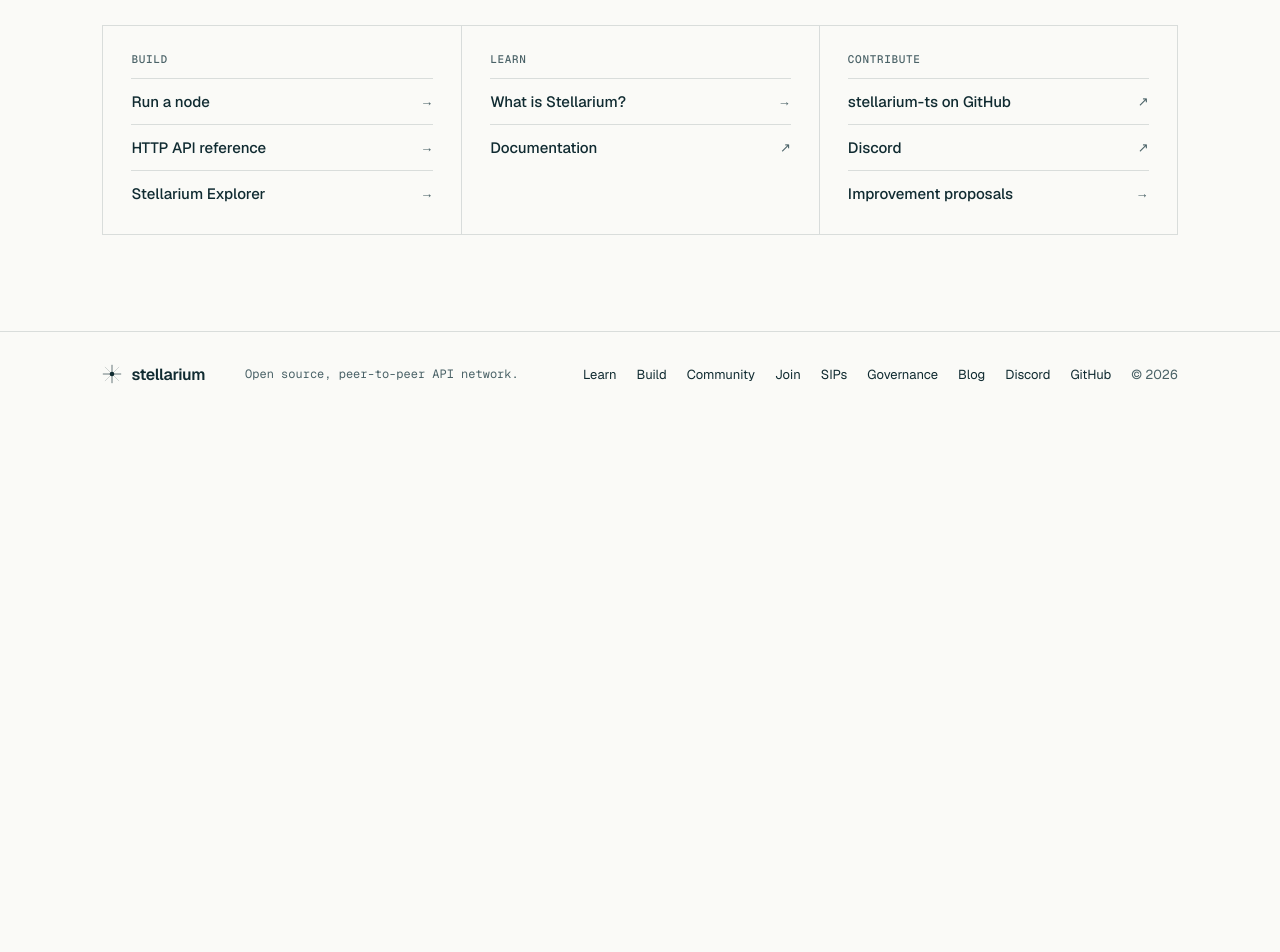
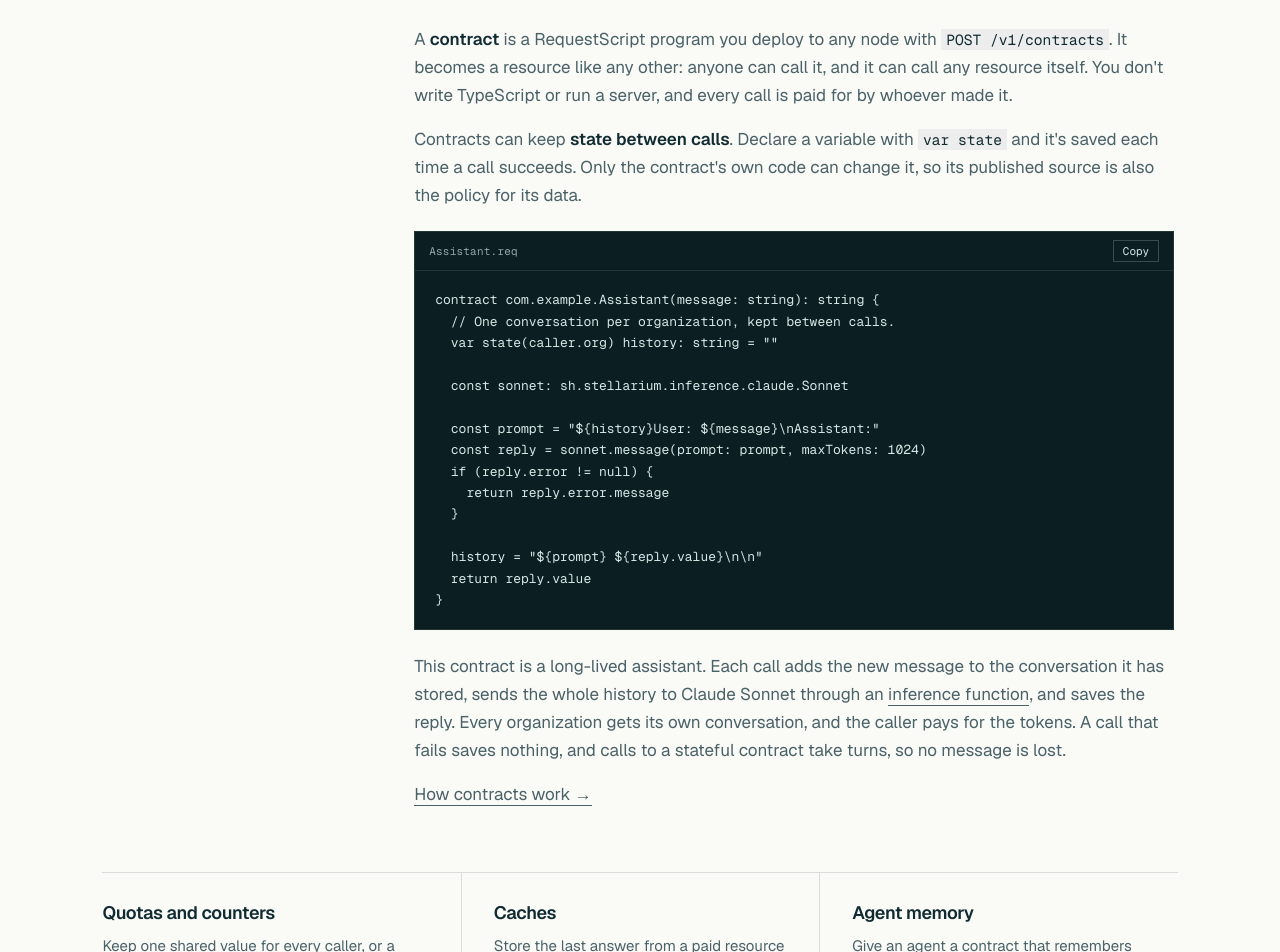
Before and after one commit to qualletio/stellarium-web, a Next.js app: page / in a window 1280 px wide. Shown: the part 2980-3932 px from the top of the page. Before the commit the page ends 3397 px from the top, so only its background shows below. Built offline with nearby package versions, Linux system fonts and the light colour scheme.

Commit message:
Contracts

```diff
--- a/app/page.tsx
+++ b/app/page.tsx
@@ -45,6 +45,28 @@ const manifest = `paymentManifest: {
   costMicroUsd: 10000, // $0.01 per call
 }`;
 
+const stateful = `contract com.example.Assistant(message: string): string {
+  // One conversation per organization, kept between calls.
+  var state(caller.org) history: string = ""
+
+  const sonnet: sh.stellarium.inference.claude.Sonnet
+
+  const prompt = "\${history}User: \${message}\\nAssistant:"
+  const reply = sonnet.message(prompt: prompt, maxTokens: 1024)
+  if (reply.error != null) {
+    return reply.error.message
+  }
+
+  history = "\${prompt} \${reply.value}\\n\\n"
+  return reply.value
+}`;
+
+const appPatterns = [
+  { title: "Quotas and counters", text: "Keep one shared value for every caller, or a copy per organization with state(caller.org). The caller is verified, so no one can read or spend another organization's count." },
+  { title: "Caches", text: "Store the last answer from a paid resource and return it until it goes stale, so callers pay for one upstream call instead of many." },
+  { title: "Agent memory", text: "Give an agent a contract that remembers what it learned between runs, behind rules anyone can read in the contract's published source." },
+];
+
 const facts = [
   { term: "Language", value: "RequestScript" },
   { term: "Node", value: "stellarium-ts" },
@@ -65,6 +87,7 @@ const linkGroups: { title: string; rows: LinkRow[] }[] = [
     title: "Build",
     rows: [
       { label: "Run a node", href: "/build" },
+      { label: "Deploy a contract", href: "/build/contracts" },
       { label: "HTTP API reference", href: "/build#http-api" },
       { label: "Stellarium Explorer", href: "/build/explorer" },
     ],
@@ -152,6 +175,20 @@ export default function Home() {
         </div>
       </section>
 
+      <section className={content.section} id="contracts">
+        <div className={content.sectionHead}><p className={content.kicker}>Contracts</p><h2>Build applications on the network</h2></div>
+        <div className={content.body}>
+          <p>A <strong>contract</strong> is a RequestScript program you deploy to any node with <code>POST /v1/contracts</code>. It becomes a resource like any other: anyone can call it, and it can call any resource itself. You don&apos;t write TypeScript or run a server, and every call is paid for by whoever made it.</p>
+          <p>Contracts can keep <strong>state between calls</strong>. Declare a variable with <code>var state</code> and it&apos;s saved each time a call succeeds. Only the contract&apos;s own code can change it, so its published source is also the policy for its data.</p>
+          <CodeBlock label="Assistant.req" code={stateful} />
+          <p>This contract is a long-lived assistant. Each call adds the new message to the conversation it has stored, sends the whole history to Claude Sonnet through an <Link href="/ai/inference-functions">inference function</Link>, and saves the reply. Every organization gets its own conversation, and the caller pays for the tokens. A call that fails saves nothing, and calls to a stateful contract take turns, so no message is lost.</p>
+          <p><Link href="/build/contracts">How contracts work →</Link></p>
+        </div>
+        <div className={styles.features}>
+          {appPatterns.map((pattern) => <article key={pattern.title}><h3>{pattern.title}</h3><p>{pattern.text}</p></article>)}
+        </div>
+      </section>
+
       <section className={content.section} id="get-started">
         <div className={content.sectionHead}><p className={content.kicker}>Get started</p><h2>Next steps</h2></div>
         <div className={styles.linkGrid}>
```
